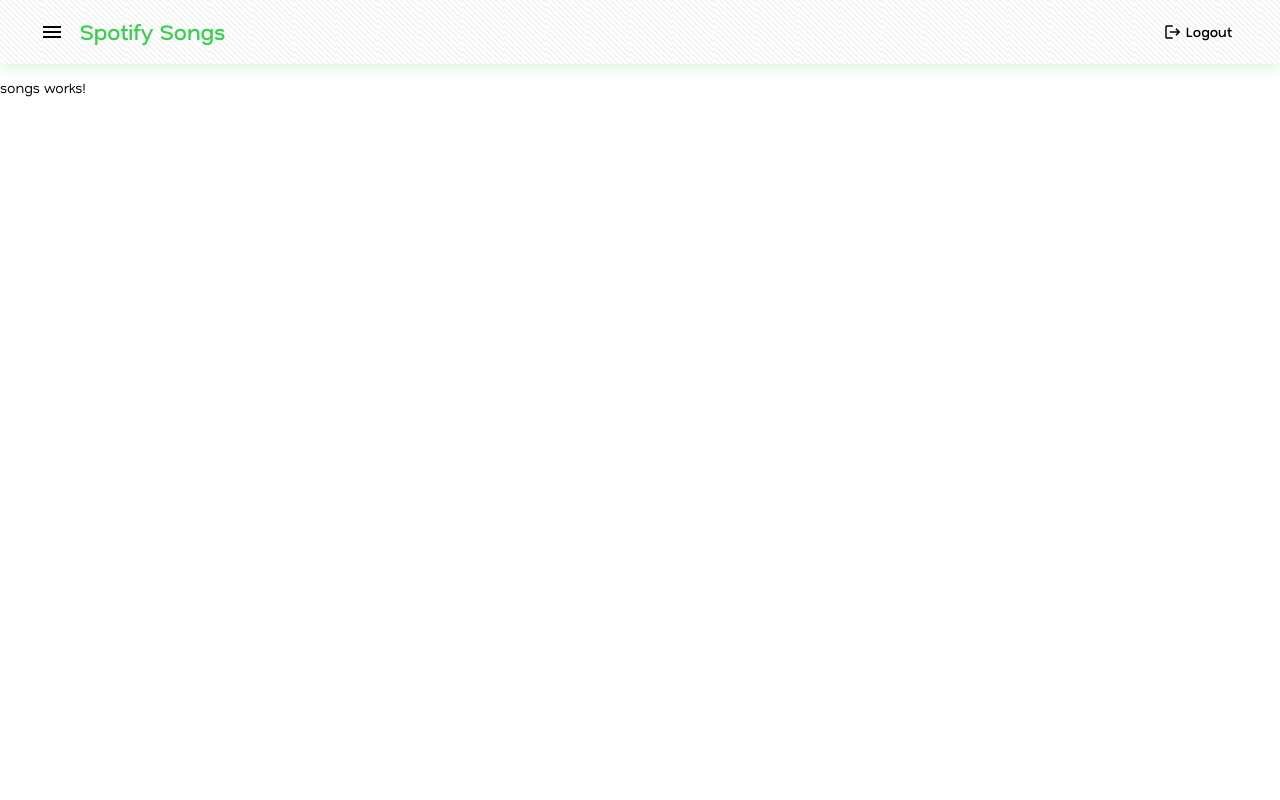
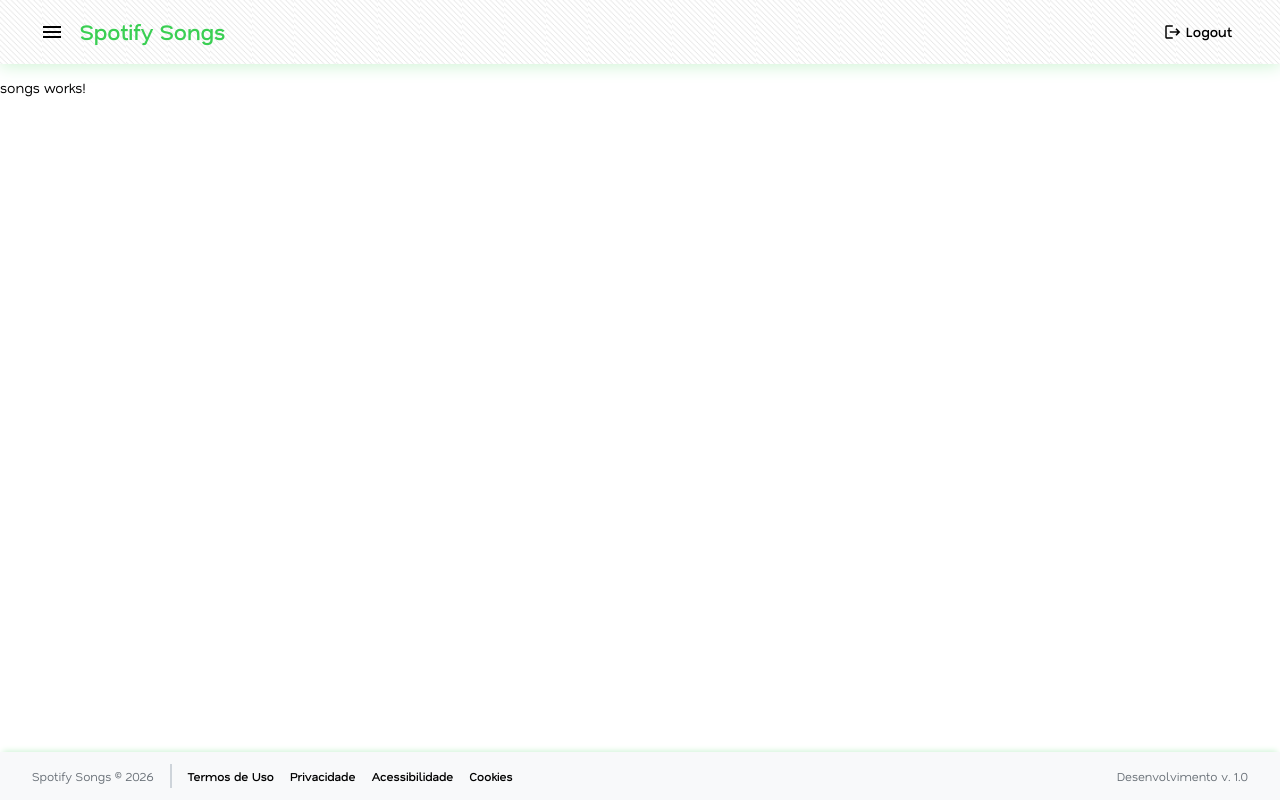
Before and after one commit to suenoctisay/Project-SpotifySongs, an Angular app: page /songs in a window 1280 px wide. Built offline with nearby package versions, Linux system fonts and the light colour scheme.

Commit message:
style: criação e estilização do componente footer

```diff
--- /dev/null
+++ b/src/app/core/main-layout/footer/footer.html
@@ -0,0 +1,18 @@
+<footer class="footer">
+  <!-- copyright -->
+  <div class="footer_copyright">Spotify Songs &copy; 2026</div>
+
+  <!-- nav -->
+  <div class="footer_nav-items">
+    <div class="footer_nav-items_divider"></div>
+    <a class="footer_nav-items_link" href="#">Termos de Uso</a>
+    <a class="footer_nav-items_link" href="#">Privacidade</a>
+    <a class="footer_nav-items_link" href="#">Acessibilidade</a>
+    <a class="footer_nav-items_link" href="#">Cookies</a>
+  </div>
+
+  <!-- version -->
+  <div class="footer_version">
+    Desenvolvimento v. 1.0
+  </div>
+</footer>
--- /dev/null
+++ b/src/app/core/main-layout/footer/footer.scss
@@ -0,0 +1,56 @@
+:host{
+  .footer{
+    display: flex;
+    align-items: center;
+    width: -webkit-fill-available;
+    width: -moz-available;
+    height: 48px;
+    padding: 0 32px;
+    box-shadow: 0 -4px 6px -3px var(--green-light);
+    background: var(--neutral-1);
+    position: fixed;
+    z-index: 3;
+    bottom: 0;
+    &_copyright{
+      color: var(--neutral-7);
+      font-size: var(--footer);
+      font-weight: var(--regular);
+      min-width: -webkit-fill-available;
+      min-width: -moz-fit-content;
+      min-width: fit-content;
+    }
+    &_nav-items{
+      display: flex;
+      align-items: center;
+      width: -webkit-fill-available;
+      width: -moz-available;
+      &_divider{
+        height: 24px;
+        width: 2px;
+        margin: 0 16px;
+        background: var(--neutral-5);
+      }
+      &_link{
+        margin-right: 16px;
+        color: var(--blue-gip);
+        text-decoration: none;
+        font-size: var(--footer);
+        font-weight: var(--bold);
+        font-style: normal;
+      }
+    }
+    &_spacer{
+      width: -webkit-fill-available;
+      width: -moz-available;
+    }
+    &_version{
+      color: var(--neutral-7);
+      font-size: var(--footer);
+      font-weight: var(--regular);
+      font-style: normal;
+      min-width: -webkit-fill-available;
+      min-width: -moz-fit-content;
+      min-width: fit-content;
+    }
+  }
+}
--- a/src/app/pages/songs/songs.html
+++ b/src/app/pages/songs/songs.html
@@ -1,2 +1,3 @@
 <app-header></app-header>
 <p>songs works!</p>
+<app-footer></app-footer>
--- a/src/app/pages/songs/songs.ts
+++ b/src/app/pages/songs/songs.ts
@@ -1,13 +1,15 @@
 import { Component } from '@angular/core';
 
 import { HeaderCompoenent } from "../../core/main-layout/header/header";
+import { FooterComponent } from '../../core/main-layout/footer/footer';
 
 @Component({
   selector: 'app-songs',
   templateUrl: './songs.html',
   styleUrl: './songs.scss',
   imports: [
-    HeaderCompoenent
+    HeaderCompoenent,
+    FooterComponent
   ],
 })
 
```
Also changed, not shown: src/app/core/main-layout/footer/footer.ts (added, +11 -0 lines), 1 other file (tests, documents, lock files or other folders).
